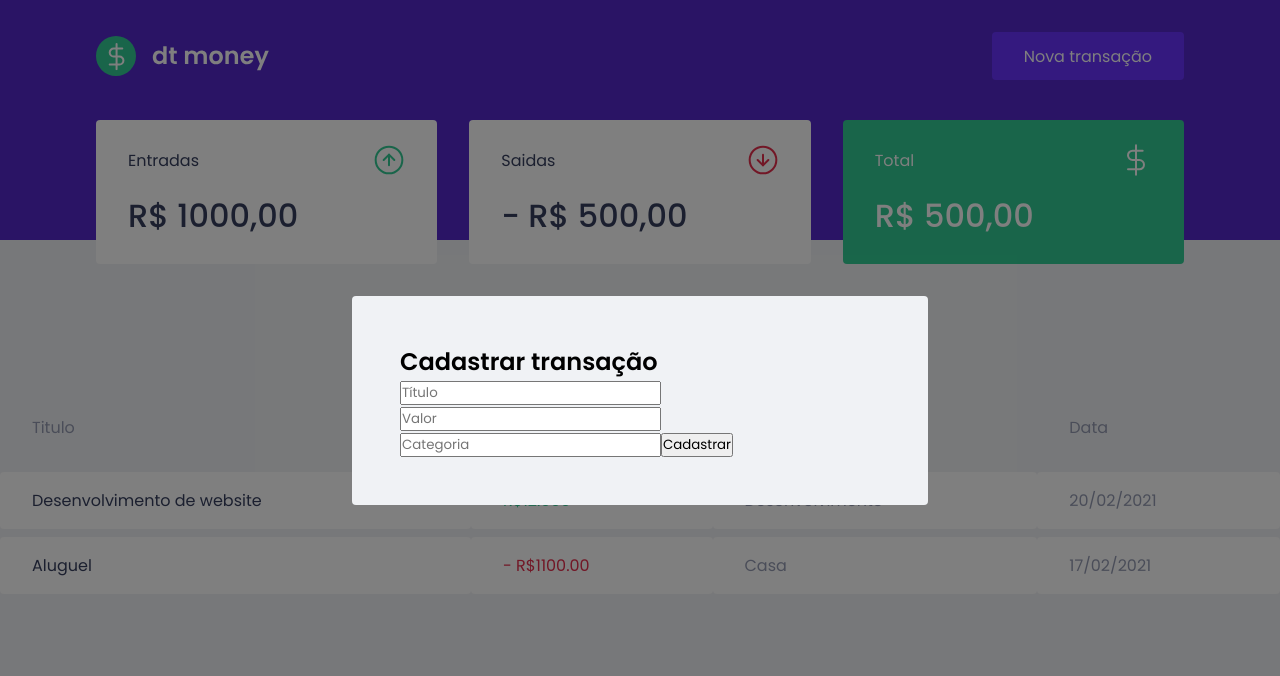
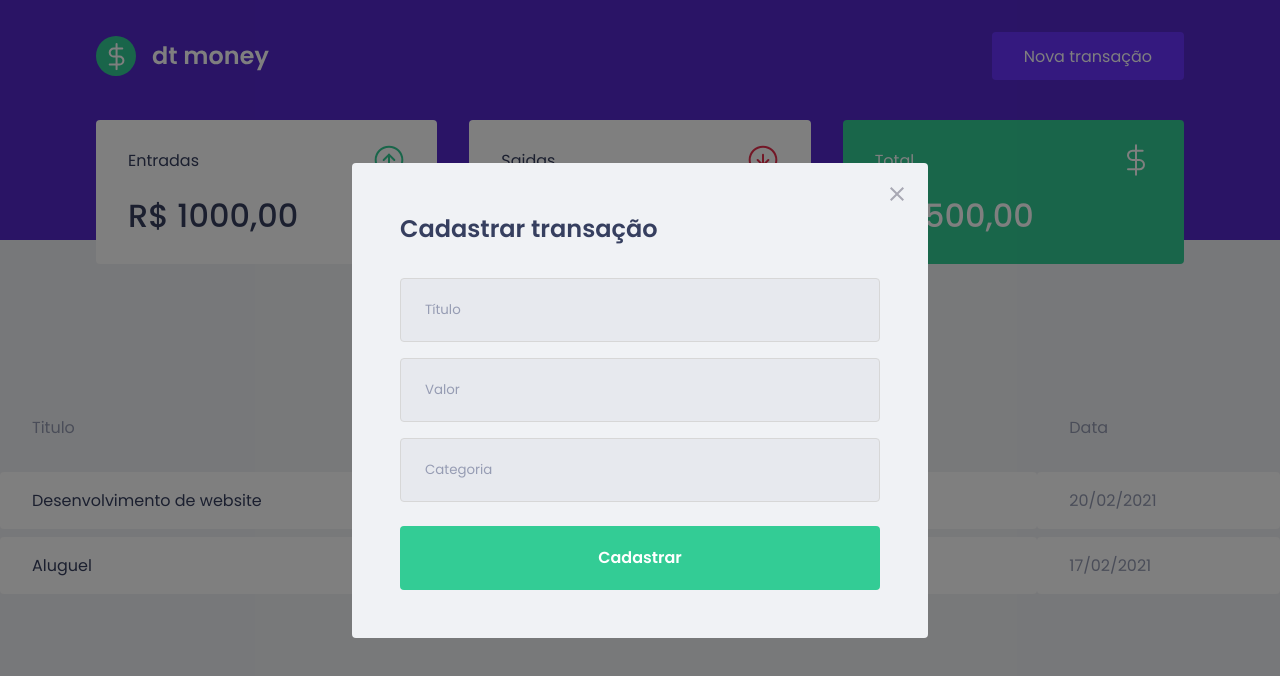
Before and after one commit to GuilhermeFujita/ignite-dtmoney, a React (Create React App) app: page / in a window 1280 px wide. Both pictures are taken after a click on the button "Nova transação". Shown: the top 676 px of the page. Built offline with nearby package versions, Linux system fonts and the light colour scheme; no server answers; what miragejs would draw is missing.

Commit message:
Modal styles

```diff
--- a/src/components/NewTransactionModal/index.tsx
+++ b/src/components/NewTransactionModal/index.tsx
@@ -1,5 +1,6 @@
 import React from 'react';
 import Modal from 'react-modal';
+import CloseImg from '../../assets/close.svg';
 import { Container } from './styles';
 
 interface NewTransactionModalProps {
@@ -15,6 +16,14 @@
 					overlayClassName="react-modal-overlay"
 					className="react-modal-content"
 				>
+
+					<button
+						type="button"
+						onClick={onRequestClose}
+						className="react-modal-close"
+					>
+						<img src={CloseImg} alt="Fechar modal"/>
+					</button>
 
 					<Container>
 						<h2>Cadastrar transação</h2>
--- a/src/components/NewTransactionModal/styles.ts
+++ b/src/components/NewTransactionModal/styles.ts
@@ -1,5 +1,48 @@
 import styled from 'styled-components';
 
 export const Container = styled.form`
+	h2 {
+		color: var(--text-title);
+		font-size: 1.5rem;
+		margin-bottom: 2rem;
+	}
 
+	input {
+		width: 100%;
+		padding: 0 1.5rem;
+		height: 4rem;
+		border-radius: 0.25rem;
+
+		border: 1px solid #D7D7D7;
+		background: var(--input-background);
+
+		font-weight: 400;
+
+		&::placeholder {
+			color: var(--text-body);
+		}
+
+		& + input {
+			margin-top: 1rem;
+		}
+	}
+
+	button[type="submit"] {
+		width: 100%;
+		padding:0 1.5rem;
+		height: 4rem;
+		background: var(--green);
+		color: #FFF;
+		border-radius: 0.25rem;
+		border: 0;
+		font-size: 1rem;
+		margin-top: 1.5rem;
+		font-weight: 600;
+
+		transition:filter 0.2s;
+
+		&:hover{
+			filter: brightness(0.9);
+		}
+	}
 `;
--- a/src/styles/global.ts
+++ b/src/styles/global.ts
@@ -12,6 +12,7 @@
 		--text-body: #969CB3;
 
 		--background: #F0F2F5;
+		--input-background: #E7E9EE;
 		--shape: #FFFFFF;
 	}
 
@@ -75,4 +76,18 @@
 		position: relative;
 		border-radius: 0.25rem;
 	}
+
+	.react-modal-close{
+		position: absolute;
+		right: 1.5rem;
+		top: 1.5rem;
+		border: 0;
+		background: transparent;
+
+		transition: filter 0.2s;
+
+		&:hover {
+			filter: brightness(0.8);
+		}
+	}
 `;
```
